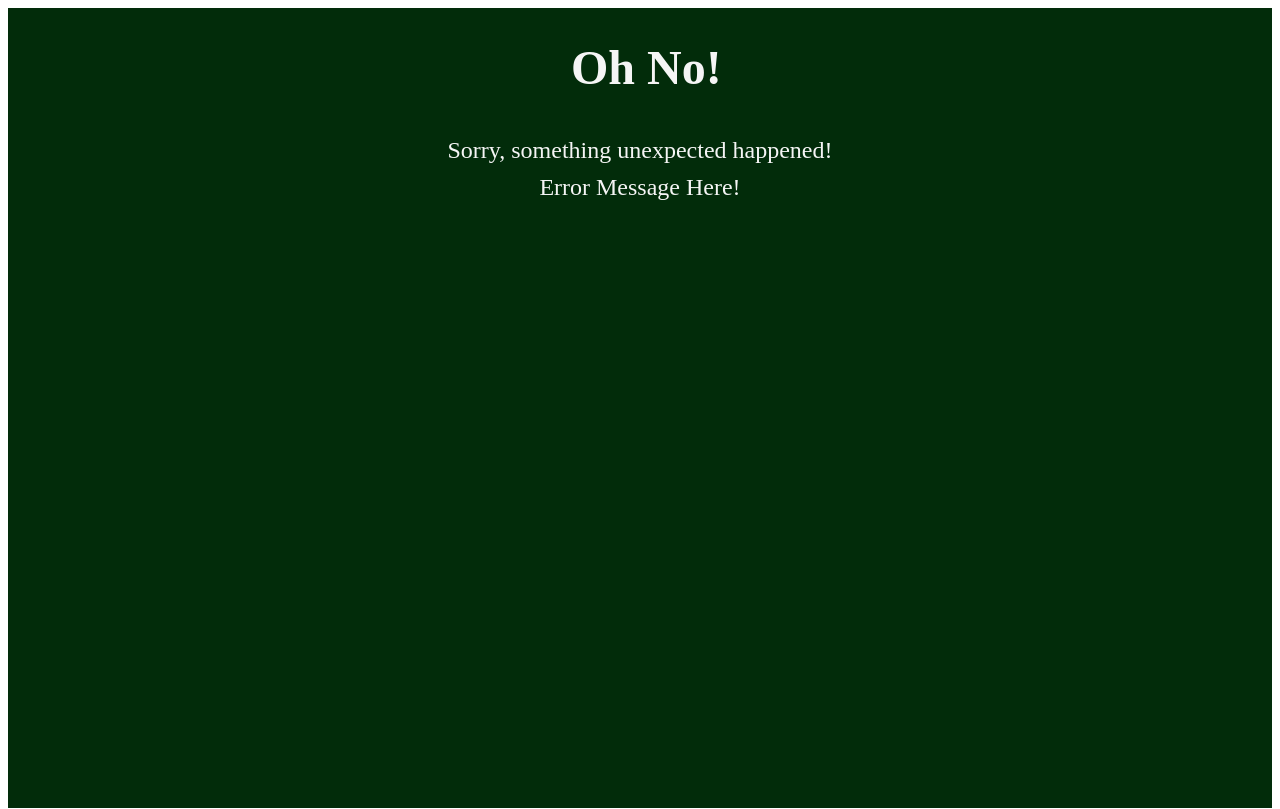
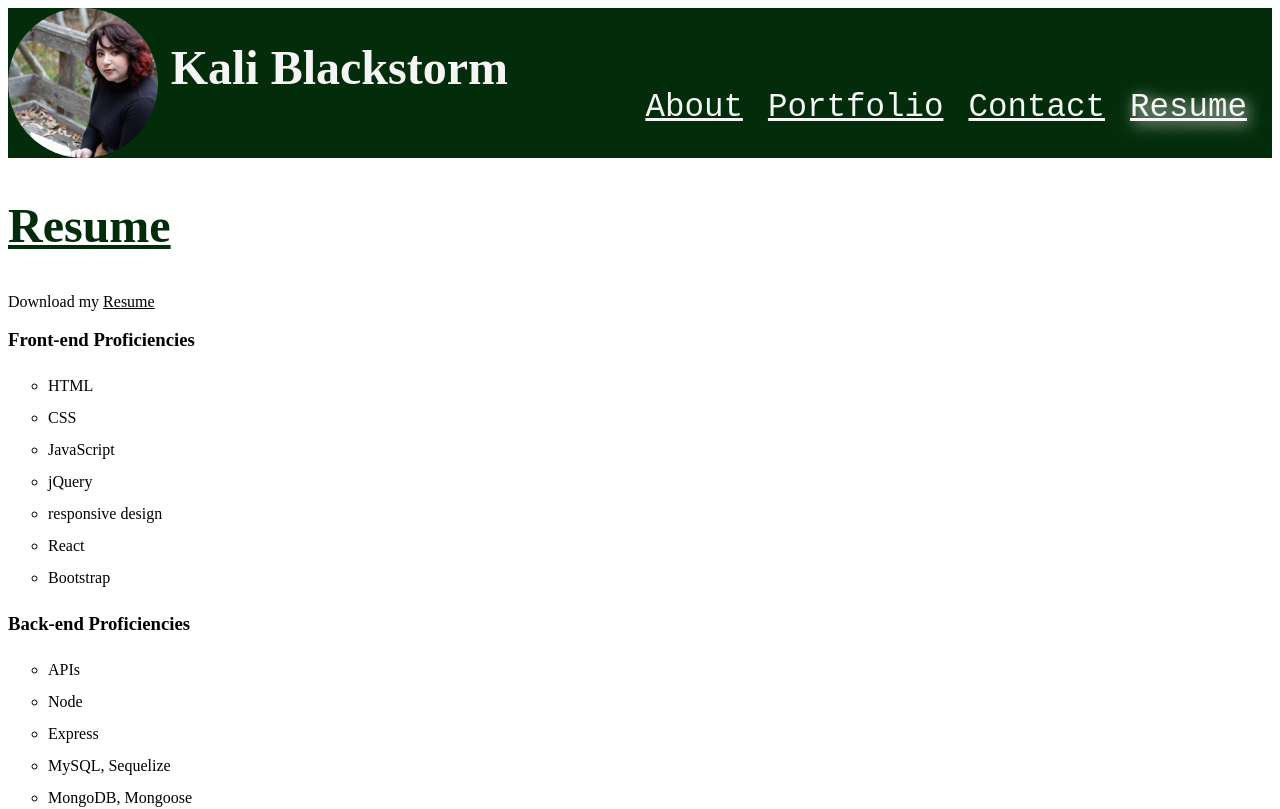
Before and after one commit to ravensandcrows/my-portfolio-with-react, a React (Vite) app in the folder client/: page /resume in a window 1280 px wide. Shown: the top 809 px of the page. Built offline with nearby package versions, Linux system fonts and the light colour scheme; a web font is replaced by a local one.

Commit message:
added resume

```diff
--- /dev/null
+++ b/client/src/components/Resume/index.jsx
@@ -0,0 +1,33 @@
+function Resume() {
+    return (
+        <section className="my-5">
+            <div className="my-2">
+                <p>
+                    Download my <a className="black" href="https://www.linkedin.com/in/kaliblackstorm">Resume</a>
+                </p>
+                <h3>Front-end Proficiencies</h3>
+                <ul className="skills">
+                    <li>HTML</li>
+                    <li>CSS</li>
+                    <li>JavaScript</li>
+                    <li>jQuery</li>
+                    <li>responsive design</li>
+                    <li>React</li>
+                    <li>Bootstrap</li>
+                </ul>
+                <h3>Back-end Proficiencies</h3>
+                <ul className="skills">
+                    <li>APIs</li>
+                    <li>Node</li>
+                    <li>Express</li>
+                    <li>MySQL, Sequelize</li>
+                    <li>MongoDB, Mongoose</li>
+                    <li>REST</li>
+                    <li>GraphQL</li>
+                </ul>
+            </div>
+        </section>
+    );
+}
+
+export default Resume;
--- a/client/src/index.css
+++ b/client/src/index.css
@@ -353,6 +353,26 @@ button:hover {
     flex-wrap: wrap;
 }
 
+.my-2 {
+    margin-top: var(--spacing-two);
+    margin-bottom: var(--spacing-two);
+  }
+
+
+.my-5 {
+    margin-top: var(--spacing-five);
+    margin-bottom: var(--spacing-five);
+  }
+
+  ul.skills {
+    line-height: 2rem;
+  }
+
+  ul.skills li {
+    list-style-type: circle;
+  }
+
+
 footer {
     display: flex;
     flex-wrap: wrap;
@@ -367,6 +387,17 @@ footer {
     color: var(--secondary);
     cursor: default;
     text-shadow: 3px 3px 15px rgb(250, 247, 250);
+}
+
+.black {
+    color:black;
+}
+
+.error-text{
+    font-size: 30px;
+    font-style: bold;
+    background-color: red;
+    text-align: center;
 }
 
 /* Tablets - changes mostly font styling based on size of reader */
```
Also changed, not shown: client/src/main.jsx (+8 -3 lines).
